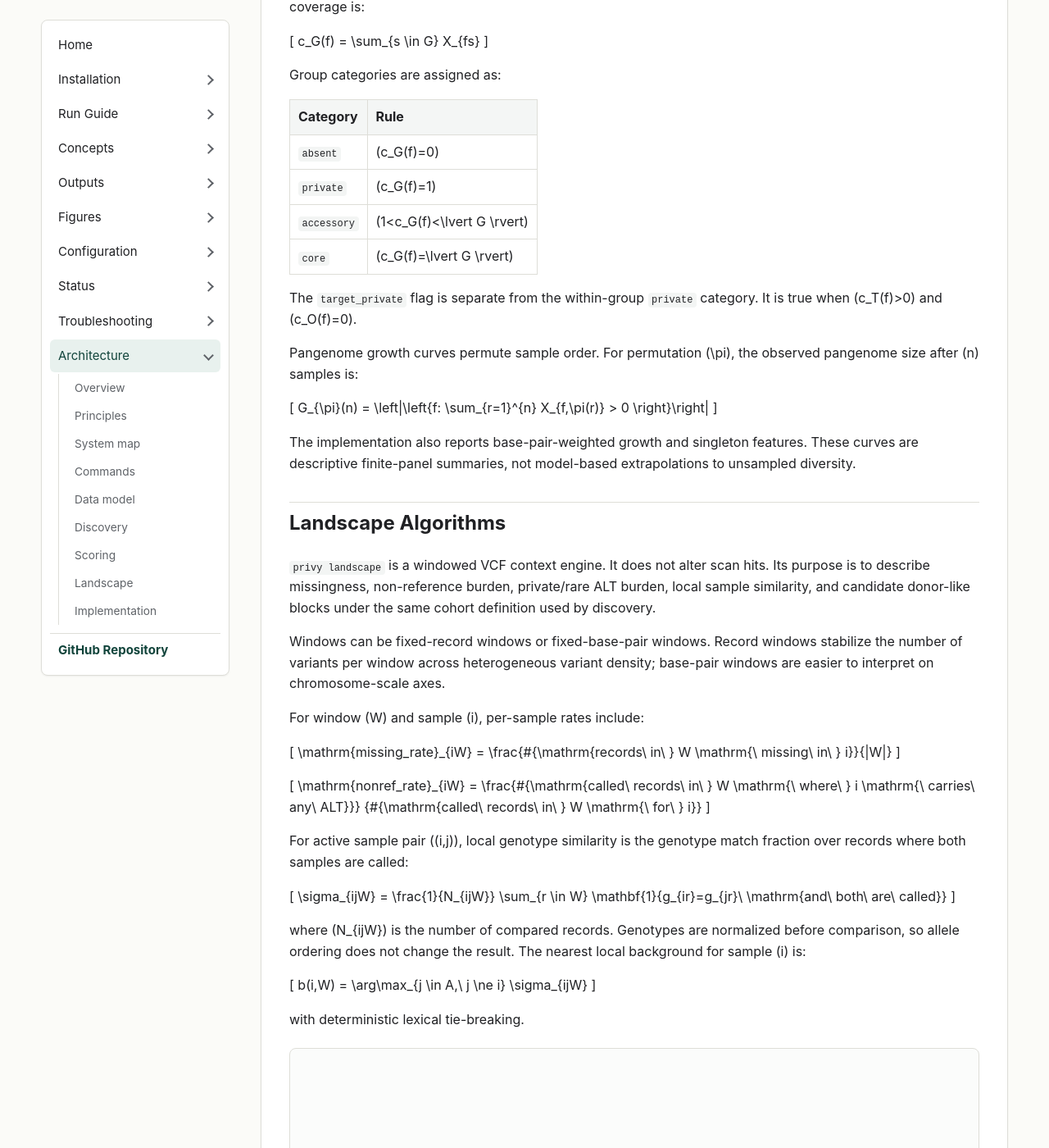
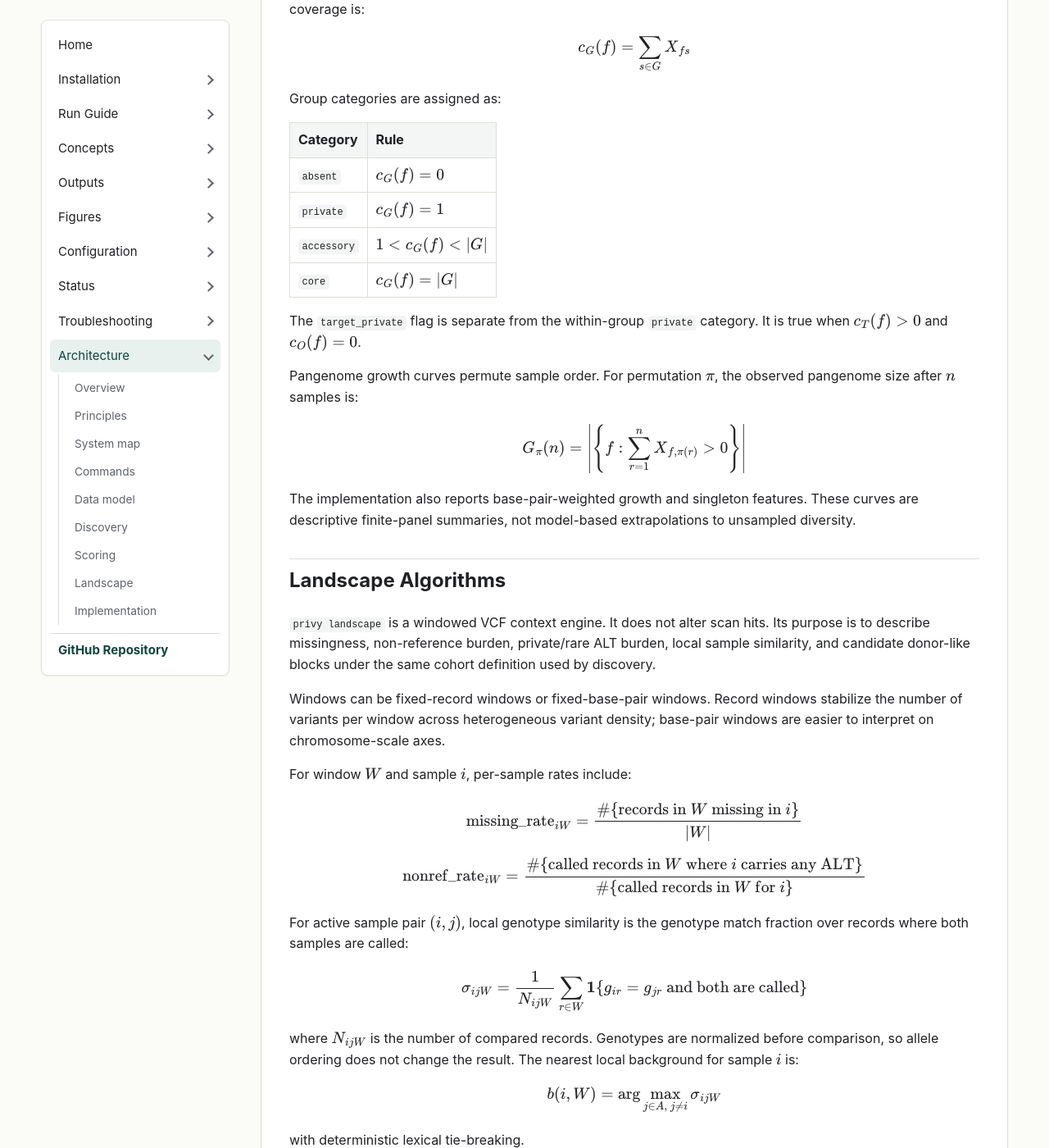
Before and after one commit to USDA-ARS-GBRU/Panex_Privus, a Jekyll site: the page built from docs/architecture.md, in a window 1280 px wide and 1400 px high, scrolled down 7752 px. Shown: the whole window at 82% size. Built offline with Jekyll 4.4.1, drawn with Linux system fonts in a browser that asks for light colours; some of the changed text lies outside the part shown.

Commit message:
Fix architecture equation rendering

```diff
--- a/docs/_layouts/default.html
+++ b/docs/_layouts/default.html
@@ -10,8 +10,9 @@
     <script>
       window.MathJax = {
         tex: {
-          inlineMath: [["\\(", "\\)"]],
-          displayMath: [["\\[", "\\]"]]
+          inlineMath: [["$", "$"], ["\\(", "\\)"]],
+          displayMath: [["$$", "$$"], ["\\[", "\\]"]],
+          processEscapes: true
         }
       };
     </script>
--- a/docs/architecture.md
+++ b/docs/architecture.md
@@ -105,9 +105,9 @@ question being asked.
 
 ## Formal Data Model
 
-Let \(T\) denote the target sample set, \(O\) the off-target sample set, and
-\(A = T \cup O\) the active cohort after ignored samples have been removed.
-All scan outputs use 0-based half-open genomic intervals \([s,e)\).
+Let $T$ denote the target sample set, $O$ the off-target sample set, and
+$A = T \cup O$ the active cohort after ignored samples have been removed.
+All scan outputs use 0-based half-open genomic intervals $[s,e)$.
 
 The internal domain model is intentionally small.
 
@@ -120,37 +120,37 @@ The internal domain model is intentionally small.
 | `ScoredHit` | Ranked discovery output | discovery, support, penalty, final score, strictness |
 | `FeatureMatrix` | Sparse pangenome matrix | feature records, samples, feature-to-sample presence sets |
 
-For each candidate allele or graph segment \(a\), the discovery kernels compute
-support indicators \(S_{ia}\) and missing indicators \(M_{ia}\) for sample
-\(i\). The central counts are:
+For each candidate allele or graph segment $a$, the discovery kernels compute
+support indicators $S_{ia}$ and missing indicators $M_{ia}$ for sample
+$i$. The central counts are:
 
-\[
+$$
 n_T^+(a) = \sum_{i \in T} S_{ia}, \quad
 n_O^+(a) = \sum_{i \in O} S_{ia}
-\]
+$$
 
-\[
+$$
 n_T^m(a) = \sum_{i \in T} M_{ia}, \quad
 n_O^m(a) = \sum_{i \in O} M_{ia}
-\]
+$$
 
 Called-sample support fractions are then:
 
-\[
+$$
 p_T(a) = \frac{n_T^+(a)}{|T| - n_T^m(a)}, \quad
 p_O(a) = \frac{n_O^+(a)}{|O| - n_O^m(a)}
-\]
+$$
 
 when the denominators are nonzero. Missingness fractions are tracked
 separately:
 
-\[
+$$
 m_T(a) = \frac{n_T^m(a)}{|T|}, \quad
 m_O(a) = \frac{n_O^m(a)}{|O|}
-\]
+$$
 
-This separation is the core statistical safeguard in the package: \(p_O=0\)
-means no called off-target carries the signal, while \(m_O>0\) means off-target
+This separation is the core statistical safeguard in the package: $p_O=0$
+means no called off-target carries the signal, while $m_O>0$ means off-target
 absence is not fully observed.
 
 ## Discovery Algorithms
@@ -164,7 +164,7 @@ kernels yet.
 
 The VCF backend streams an indexed multisample VCF by contig or requested
 region. Each ALT allele in a record is evaluated independently. A sample
-supports ALT \(a\) if its called genotype contains the allele index for \(a\);
+supports ALT $a$ if its called genotype contains the allele index for $a$;
 the sample is missing if the genotype is missing or uninformative.
 
 <figure class="method-diagram">
@@ -190,14 +190,14 @@ alleles are accumulated only after the target-private decision so they can be
 ranked and merged into candidate regions.</figcaption>
 </figure>
 
-With thresholds \(\tau_T\) (`min_target_support`) and \(\tau_O\)
+With thresholds $\tau_T$ (`min_target_support`) and $\tau_O$
 (`max_off_target_support`), an allele can pass when:
 
-\[
+$$
 p_T(a) \ge \tau_T \quad \mathrm{and} \quad p_O(a) \le \tau_O
-\]
+$$
 
-The defaults are \(\tau_T=1.0\) and \(\tau_O=0.0\), meaning every called target
+The defaults are $\tau_T=1.0$ and $\tau_O=0.0$, meaning every called target
 must carry the allele and no called off-target may carry it. The implementation
 also requires at least one called target; when all targets are missing the
 pattern is reported but not emitted as a passing hit.
@@ -217,9 +217,9 @@ or depends on incomplete data.
 | `contradicted` | no | Off-target support exceeds the allowed threshold or target support is insufficient |
 
 The decision kernel gives contradiction priority over missingness. If a called
-off-target carries the allele above \(\tau_O\), the allele is contradicted even
+off-target carries the allele above $\tau_O$, the allele is contradicted even
 if other off-target samples are missing. If target support is below
-\(\tau_T\), the allele is not emitted as a passing hit.
+$\tau_T$, the allele is not emitted as a passing hit.
 
 <figure class="method-diagram">
 <div class="mermaid">
@@ -260,21 +260,21 @@ features. Segment coordinates come from `SN`, `SO`, and `LN` tags on GFA
 coordinates and segment coordinates are 0-based half-open, matching the
 `Locus` convention.
 
-For each segment \(g\), the scan index stores a traversal bitmask
-\(B_g\) over samples and per-sample coordinate coverage intervals
-\(\mathcal{C}_i\). At segment interval \(I_g=[s_g,e_g)\):
+For each segment $g$, the scan index stores a traversal bitmask
+$B_g$ over samples and per-sample coordinate coverage intervals
+$\mathcal{C}_i$. At segment interval $I_g=[s_g,e_g)$:
 
-\[
+$$
 S_{ig}=1 \quad \mathrm{if} \quad i \in B_g
-\]
+$$
 
-\[
+$$
 M_{ig}=1 \quad \mathrm{if} \quad i \notin B_g
 \quad \mathrm{and} \quad
 \mathcal{C}_i \cap I_g = \emptyset
-\]
+$$
 
-If a sample has coverage at \(I_g\) but does not traverse \(g\), it is counted
+If a sample has coverage at $I_g$ but does not traverse $g$, it is counted
 as absent, not missing. This distinction allows GFA scans to distinguish
 alternative graph paths from unobserved graph coverage.
 
@@ -308,16 +308,16 @@ Panex Privus uses transparent additive scoring as a ranking aid. Scores are
 not probabilities of causality and should be interpreted with the component
 columns retained.
 
-For a passing hit \(h\):
+For a passing hit $h$:
 
-\[
+$$
 F_h = D_h + S_h - P_h
-\]
+$$
 
-where \(D_h\) is the discovery score, \(S_h\) is the secondary support score,
-and \(P_h\) is the penalty score. The current VCF/GFA discovery score is:
+where $D_h$ is the discovery score, $S_h$ is the secondary support score,
+and $P_h$ is the penalty score. The current VCF/GFA discovery score is:
 
-\[
+$$
 D_h =
 w_D \min\left(
 2,\,
@@ -325,24 +325,24 @@ w_D \min\left(
 + 0.2\,\mathbf{1}_{\mathrm{strict\_complete}}
 + 0.1\min(Q/60,1)
 \right)
-\]
+$$
 
-where \(Q\) is the VCF QUAL value when available; GFA scans use \(Q=0\). The
+where $Q$ is the VCF QUAL value when available; GFA scans use $Q=0$. The
 support score is the weighted mean of normalized actionable secondary evidence:
 
-\[
+$$
 S_h = w_S \cdot \frac{1}{K}\sum_{k=1}^{K} e_k
-\]
+$$
 
-with \(S_h=0\) when no actionable secondary evidence exists. The penalty is:
+with $S_h=0$ when no actionable secondary evidence exists. The penalty is:
 
-\[
+$$
 P_h =
 \begin{cases}
 w_P, & \mathrm{if\ contradicted} \\
 w_P \min(1,\ 0.4m_T + 0.3m_O), & \mathrm{otherwise}
 \end{cases}
-\]
+$$
 
 The defaults are stored in the resolved configuration and written to
 `run.json`. The score columns in `hits.tsv` are therefore reproducible from
@@ -354,10 +354,10 @@ BAM evidence is queried only at previously discovered VCF loci. For SNPs,
 Panex Privus counts reference, alternate, and other bases in each BAM pileup.
 The ALT allele fraction is:
 
-\[
+$$
 \mathrm{AF}_{\mathrm{BAM}} = \frac{n_{\mathrm{ALT}}}{n_{\mathrm{REF}} +
 n_{\mathrm{ALT}} + n_{\mathrm{other}}}
-\]
+$$
 
 Depth below `min_depth` is `uninformative`. For target samples, sufficient ALT
 count and allele fraction are `support`; insufficient ALT evidence at adequate
@@ -371,14 +371,14 @@ with sufficient specificity.
 
 Single markers are often too granular for biological interpretation, so
 passing loci are merged into candidate regions after scoring. Loci are sorted
-by `(contig, start)`. Adjacent loci \(i\) and \(j\) are merged if they are on
+by `(contig, start)`. Adjacent loci $i$ and $j$ are merged if they are on
 the same contig and:
 
-\[
+$$
 s_j - e_i \le d
-\]
+$$
 
-where \(d\) is `merge_distance`. If `same_variant_class_only` is enabled, both
+where $d$ is `merge_distance`. If `same_variant_class_only` is enabled, both
 loci must also share the same `LocusType`. Region rows summarize the number of
 constituent loci, variant-type composition, dominant strictness class, target
 consistency, off-target exclusion, and mean final score.
@@ -388,40 +388,40 @@ consistency, off-target exclusion, and mean final score.
 `privy pangenome` converts VCF or GFA inputs into the same sparse feature
 matrix:
 
-\[
+$$
 X_{fs} =
 \begin{cases}
 1, & \mathrm{feature\ } f \mathrm{\ is\ present\ in\ sample\ } s \\
 0, & \mathrm{otherwise}
 \end{cases}
-\]
+$$
 
 GFA features are graph segments. VCF features are individual ALT alleles.
-For a group \(G \in \{A,T,O\}\), feature coverage is:
+For a group $G \in \lbrace A,T,O \rbrace$, feature coverage is:
 
-\[
+$$
 c_G(f) = \sum_{s \in G} X_{fs}
-\]
+$$
 
 Group categories are assigned as:
 
 | Category | Rule |
 |----------|------|
-| `absent` | \(c_G(f)=0\) |
-| `private` | \(c_G(f)=1\) |
-| `accessory` | \(1<c_G(f)<\lvert G \rvert\) |
-| `core` | \(c_G(f)=\lvert G \rvert\) |
+| `absent` | $c_G(f)=0$ |
+| `private` | $c_G(f)=1$ |
+| `accessory` | $1<c_G(f)<\lvert G \rvert$ |
+| `core` | $c_G(f)=\lvert G \rvert$ |
 
 The `target_private` flag is separate from the within-group `private`
-category. It is true when \(c_T(f)>0\) and \(c_O(f)=0\).
+category. It is true when $c_T(f)>0$ and $c_O(f)=0$.
 
-Pangenome growth curves permute sample order. For permutation \(\pi\), the
-observed pangenome size after \(n\) samples is:
+Pangenome growth curves permute sample order. For permutation $\pi$, the
+observed pangenome size after $n$ samples is:
 
-\[
+$$
 G_{\pi}(n) =
 \left|\left\{f: \sum_{r=1}^{n} X_{f,\pi(r)} > 0 \right\}\right|
-\]
+$$
 
 The implementation also reports base-pair-weighted growth and singleton
 features. These curves are descriptive finite-panel summaries, not model-based
@@ -438,37 +438,37 @@ Windows can be fixed-record windows or fixed-base-pair windows. Record windows
 stabilize the number of variants per window across heterogeneous variant
 density; base-pair windows are easier to interpret on chromosome-scale axes.
 
-For window \(W\) and sample \(i\), per-sample rates include:
+For window $W$ and sample $i$, per-sample rates include:
 
-\[
+$$
 \mathrm{missing\_rate}_{iW} =
 \frac{\#\{\mathrm{records\ in\ } W \mathrm{\ missing\ in\ } i\}}{|W|}
-\]
+$$
 
-\[
+$$
 \mathrm{nonref\_rate}_{iW} =
 \frac{\#\{\mathrm{called\ records\ in\ } W \mathrm{\ where\ } i
 \mathrm{\ carries\ any\ ALT}\}}
 {\#\{\mathrm{called\ records\ in\ } W \mathrm{\ for\ } i\}}
-\]
+$$
 
-For active sample pair \((i,j)\), local genotype similarity is the genotype
+For active sample pair $(i,j)$, local genotype similarity is the genotype
 match fraction over records where both samples are called:
 
-\[
+$$
 \sigma_{ijW} =
 \frac{1}{N_{ijW}}
 \sum_{r \in W}
 \mathbf{1}\{g_{ir}=g_{jr}\ \mathrm{and\ both\ are\ called}\}
-\]
+$$
 
-where \(N_{ijW}\) is the number of compared records. Genotypes are normalized
+where $N_{ijW}$ is the number of compared records. Genotypes are normalized
 before comparison, so allele ordering does not change the result. The nearest
-local background for sample \(i\) is:
+local background for sample $i$ is:
 
-\[
+$$
 b(i,W) = \arg\max_{j \in A,\ j \ne i} \sigma_{ijW}
-\]
+$$
 
 with deterministic lexical tie-breaking.
 
@@ -502,24 +502,24 @@ assigned to `unassigned`.
 Candidate introgression blocks are stricter, target-only summaries. A target
 sample window is eligible when:
 
-\[
+$$
 b(i,W) \in O
-\]
+$$
 
-\[
+$$
 \sigma_{i,b(i,W),W} \ge \tau_{\mathrm{intro}}
-\]
+$$
 
-\[
+$$
 \mathrm{missing\_rate}_{iW} \le \mu_{\max}
-\]
+$$
 
 and, when a nearest target similarity is available:
 
-\[
+$$
 \sigma_{i,b(i,W),W} - \max_{t \in T,\,t \ne i}\sigma_{itW}
 \ge \delta_{\min}
-\]
+$$
 
 Adjacent eligible windows are merged when they have the same candidate donor
 and consecutive window indices. Blocks shorter than `min_introgression_windows`
@@ -529,14 +529,14 @@ a formal local ancestry model, recombination map, or causal test.
 ### Local PCA
 
 When `--local-pca` is enabled, each window's similarity matrix is transformed
-into a distance matrix \(D_{ijW}=1-\sigma_{ijW}\). Classical metric embedding is
+into a distance matrix $D_{ijW}=1-\sigma_{ijW}$. Classical metric embedding is
 then applied using:
 
-\[
+$$
 B_W = -\frac{1}{2}J D_W^2 J
-\]
+$$
 
-where \(J=I-\frac{1}{n}\mathbf{1}\mathbf{1}^{\top}\). The leading positive
+where $J=I-\frac{1}{n}\mathbf{1}\mathbf{1}^{\top}$. The leading positive
 eigenvectors define two exploratory coordinates. Axis sign and scale should be
 interpreted locally, not as globally aligned ancestry axes.
 
@@ -547,21 +547,21 @@ VCF or GFA. Source B is indexed by canonical contig name. For each source A
 locus, candidate source B loci are selected by coordinate proximity and tested
 for overlap.
 
-For intervals \(A=[s_A,e_A)\) and \(B=[s_B,e_B)\):
+For intervals $A=[s_A,e_A)$ and $B=[s_B,e_B)$:
 
-\[
+$$
 I = \max(0,\ \min(e_A,e_B)-\max(s_A,s_B))
-\]
+$$
 
-\[
+$$
 \rho_{\mathrm{reciprocal}} =
 \frac{I}{\max(e_A,e_B)-\min(s_A,s_B)}
-\]
+$$
 
-\[
+$$
 \rho_{\mathrm{containment}} =
 \min\left(1,\ \max\left(\frac{I}{|A|}, \frac{I}{|B|}\right)\right)
-\]
+$$
 
 `overlap_mode` selects the overlap score used for matching. When no overlap
 passes, a breakpoint-tolerance fallback can classify near but non-overlapping
@@ -601,8 +601,8 @@ and command-specific options.
 
 ## Complexity and Scaling
 
-The VCF scan is \(O(R \cdot A_{\mathrm{ALT}} \cdot |A|)\) over retained VCF
-records \(R\), ALT alleles per record, and active samples. Memory use is
+The VCF scan is $O(R \cdot A_{\mathrm{ALT}} \cdot |A|)$ over retained VCF
+records $R$, ALT alleles per record, and active samples. Memory use is
 dominated by emitted hits and regions rather than input VCF size.
 
 The GFA scan-index build is linear in GFA records plus cohort path/walk segment
@@ -613,7 +613,7 @@ state.
 
 Landscape analysis is linear in retained variants for filtering and window
 construction. Pairwise similarity within each window scales as
-\(O(|A|^2)\), which is the expected cost of a full local similarity matrix. The
+$O(|A|^2)$, which is the expected cost of a full local similarity matrix. The
 record-window implementation uses rolling accumulators so overlapping windows
 do not recompute every per-variant contribution from scratch.
 
```
